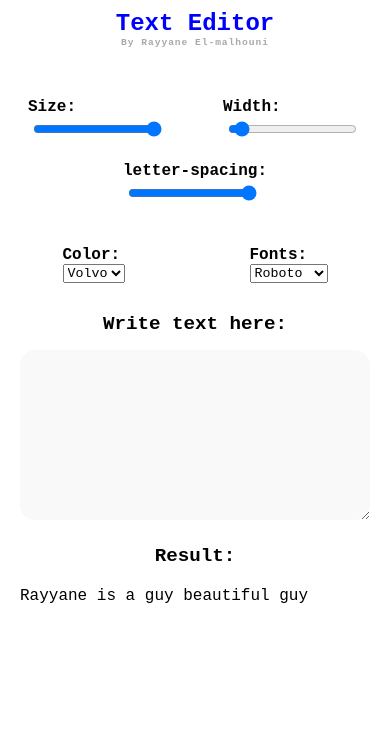
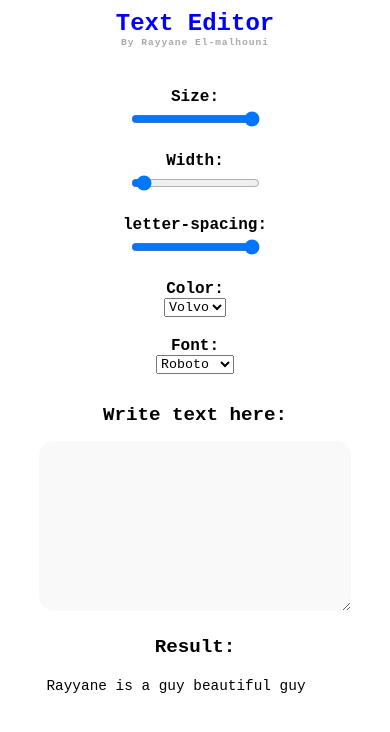
Before and after one commit to rayyaneelmalhouni/Text-Editor, a Svelte app: page / in a window 390 px wide. Shown: the top 732 px of the page. Built offline with nearby package versions, Linux system fonts and the light colour scheme; a web font is replaced by a local one.

Commit message:
Responsivity stuff

```diff
--- a/src/App.svelte
+++ b/src/App.svelte
@@ -14,6 +14,7 @@
        text-align: center;
        font-size: .9em;
        letter-spacing: .2em;
+       margin-bottom: 40px;
     }
     @media only screen and (max-width: 600px) {
        .title {
--- a/src/components/Controller.svelte
+++ b/src/components/Controller.svelte
@@ -18,7 +18,6 @@
        font-size: 1em;
    }
    .textarea {
-       margin: 20px;
        margin-top: 30px;
        text-align: center;
    }
@@ -27,13 +26,25 @@
        margin-bottom: 15px;
    }
    .textarea textarea{
-       width: 100%;
+       width: 80%;
        max-width: 750px;
        max-height: 400px;
        padding: 10px;
        border-radius: 15px;
        background-color: #F9F9F9;
        border: none;
+   }
+   @media only screen and (max-width: 600px) {
+       .range, .select-case {
+           display: block;
+           width: 300px;
+           margin: 0 auto;
+           text-align: center
+       }
+       .select-case .v {
+           margin-bottom: 20px;
+       }
+
    }
 
 </style>
@@ -54,7 +65,7 @@
         </div>
     </div>
     <div class="select-case">
-        <div class="size-container" >
+        <div class="size-container v" >
             <h3>Color: </h3>
             <select id="cars" name="cars">
                 <option value="volvo">Volvo</option>
@@ -63,8 +74,8 @@
                 <option value="audi">Audi</option>
               </select>
             </div>
-        <div class="font-container" >
-             <h3>Fonts: </h3>
+        <div class="font-container v" >
+             <h3>Font: </h3>
             <select id="cars" name="cars">
                 <option value="volvo">Roboto</option>
                 <option value="saab">Poppins</option>
--- a/src/components/Result.svelte
+++ b/src/components/Result.svelte
@@ -8,8 +8,24 @@
         .result {
             margin: 20px;
             text-align: left;
+            font-size: 1.2em;
+        }
+        .result-container {
+            width: 80%;
+            margin: 0 auto;
+        }
+        @media only screen and (max-width: 600px) {
+            .result-container {
+                margin: 20px;
+            }
+            .result {
+                font-size: .9em;
+                text-align: center;
+            }
         }
 </style>
 
 <h1>Result: </h1>
+<div class="result-container">
 <p class="result">Rayyane is a guy beautiful guy</p>
+</div>
```
